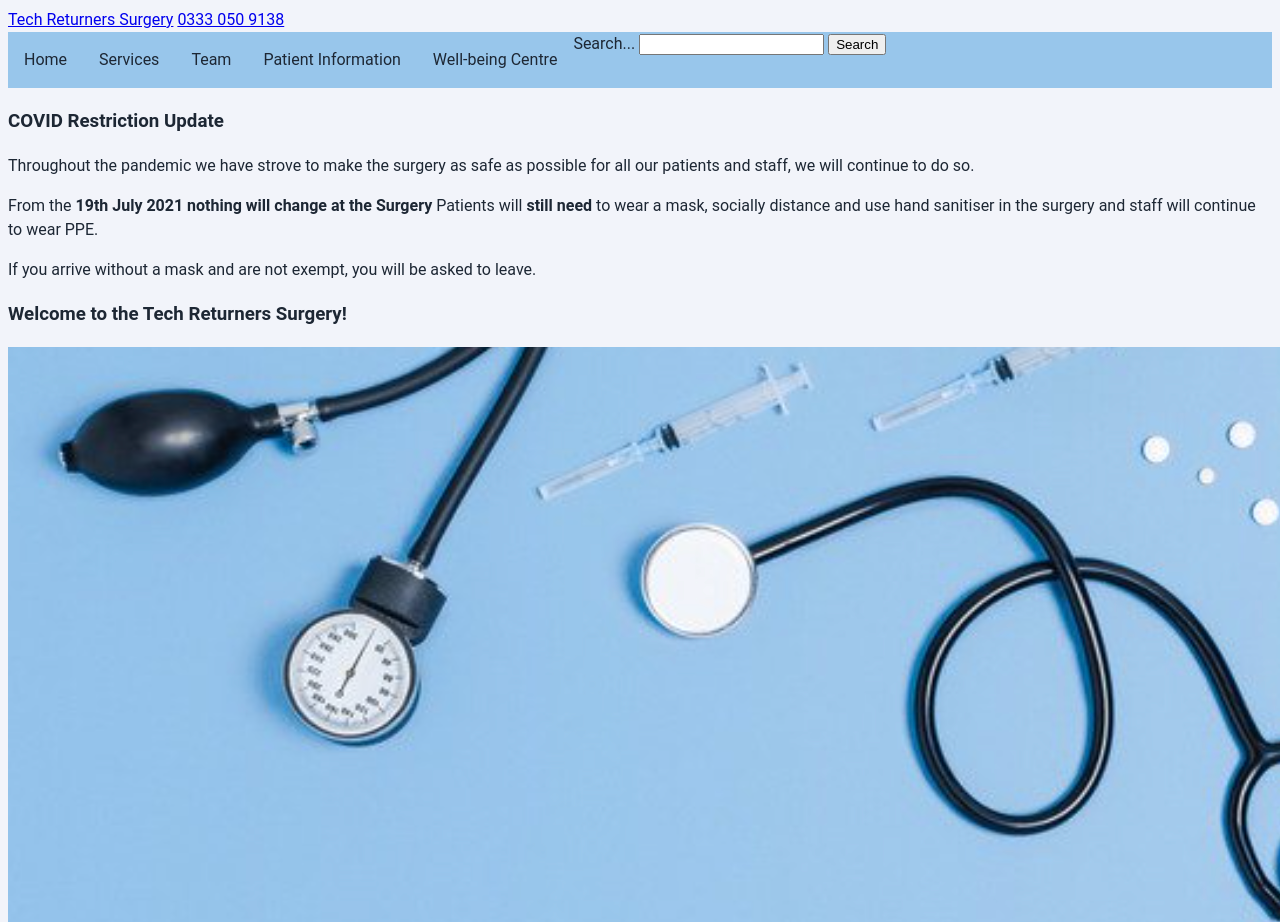
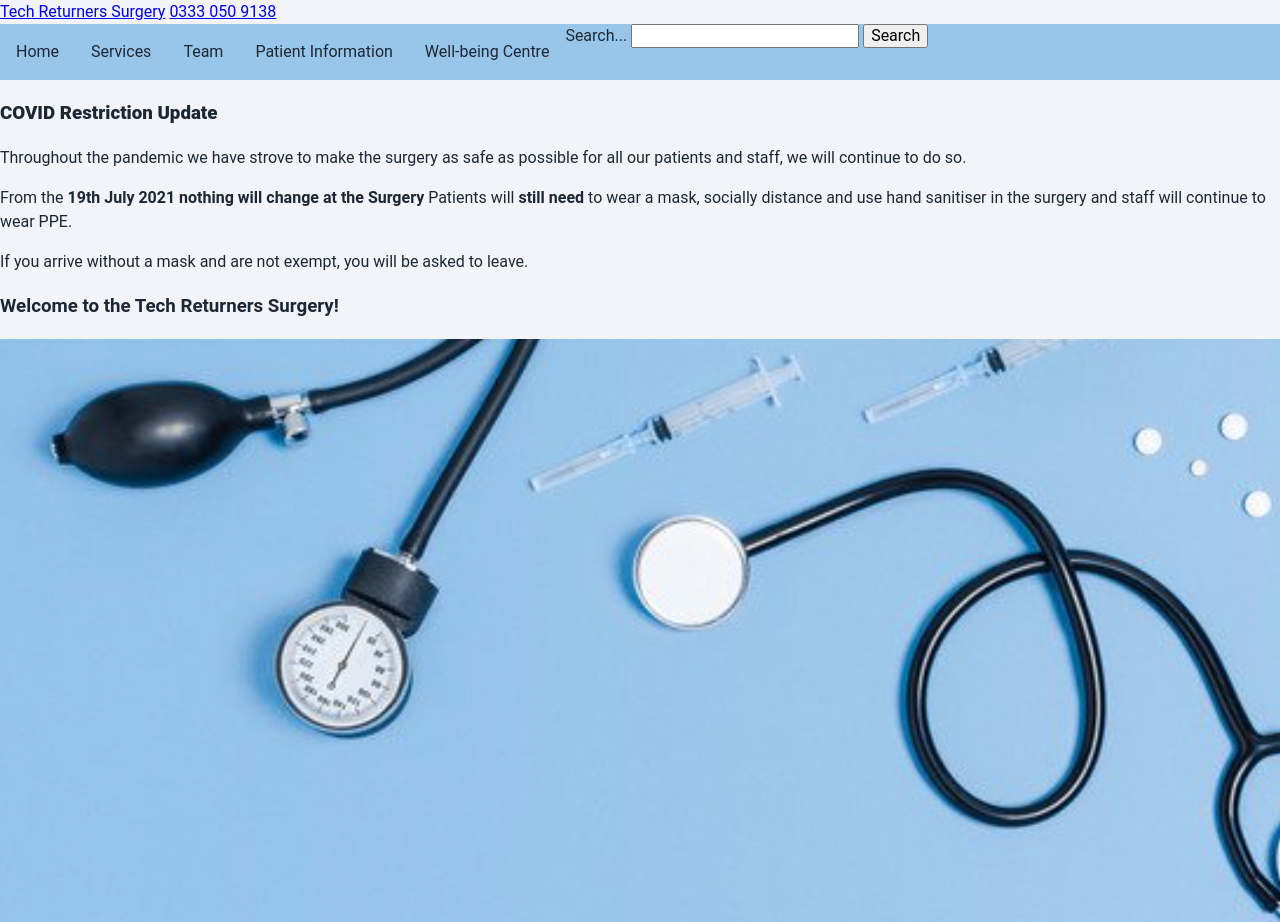
Before and after one commit to hayleyashby7/css-key-concepts, a website: page index.html in a window 1280 px wide. Shown: the top 922 px of the page. Drawn offline with nearby package versions, Linux system fonts and the light colour scheme.

Commit message:
Added normalize.css to html file

```diff
--- a/index.html
+++ b/index.html
@@ -5,6 +5,7 @@
 		<meta http-equiv="X-UA-Compatible" content="IE=edge" />
 		<meta name="viewport" content="width=device-width, initial-scale=1.0" />
 		<link href="styles.css" rel="stylesheet" />
+		<link href="node_modules/normalize.css/normalize.css" rel="stylesheet" />
 		<title>Tech Returners Surgery: Home</title>
 	</head>
 
```
